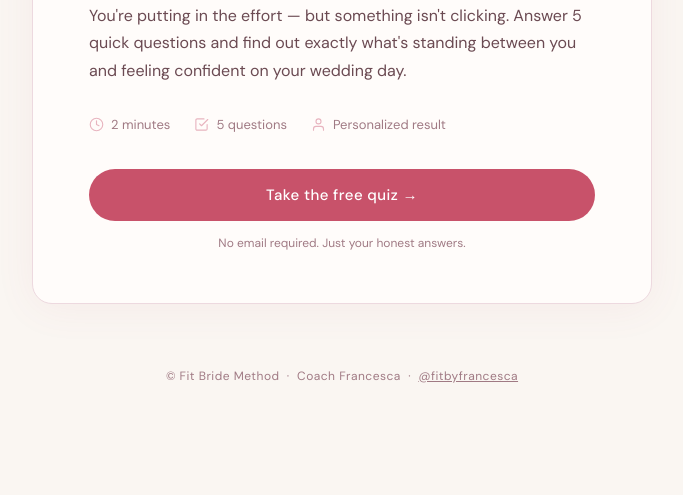
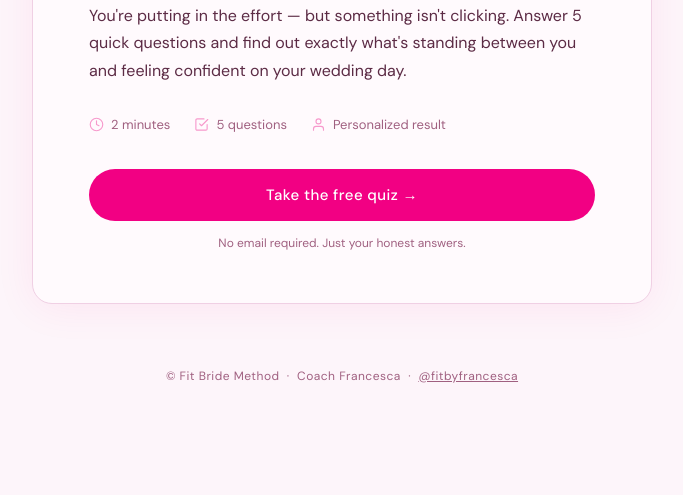
Before and after one commit to fitbridemethod/bridal-quiz, a plain HTML site: page index.html in a window 1280 px wide. Shown: the part 305-800 px from the top of the page, without its empty margins (298-981 px from the left). Drawn offline with nearby package versions, Linux system fonts and the light colour scheme.

Commit message:
Update index.html

```diff
--- a/index.html
+++ b/index.html
@@ -11,15 +11,15 @@
   *, *::before, *::after { box-sizing: border-box; margin: 0; padding: 0; }
 
   :root {
-    --rose:       #C8526A;
-    --rose-light: #F5E6EA;
-    --rose-mid:   #E8B4BF;
-    --cream:      #FAF6F2;
-    --warm-white: #FFFCFA;
-    --text-dark:  #2C1A1F;
-    --text-mid:   #6B4A52;
-    --text-soft:  #A07A84;
-    --border:     #EDD9DF;
+    --rose:       #F20083;
+    --rose-light: #FDE8F3;
+    --rose-mid:   #F799CC;
+    --cream:      #FDF5FA;
+    --warm-white: #FFFAFD;
+    --text-dark:  #1F0A14;
+    --text-mid:   #5C2B45;
+    --text-soft:  #A06080;
+    --border:     #F0D0E4;
     --gold:       #C4974A;
   }
 
@@ -59,7 +59,7 @@
     max-width: 620px;
     width: calc(100% - 32px);
     margin: 48px auto 64px;
-    box-shadow: 0 4px 40px rgba(180, 90, 110, 0.07);
+    box-shadow: 0 4px 40px rgba(242, 0, 131, 0.07);
   }
 
   /* ── INTRO SCREEN ── */
@@ -133,7 +133,7 @@
     text-align: center;
   }
 
-  .btn-start:hover { background: #b34460; transform: translateY(-1px); }
+  .btn-start:hover { background: #c8006c; transform: translateY(-1px); }
   .btn-start:active { transform: translateY(0); }
 
   .intro-disclaimer {
@@ -298,7 +298,7 @@
   }
 
   .btn-next:disabled { opacity: 0.3; cursor: default; transform: none; }
-  .btn-next:hover:not(:disabled) { background: #b34460; transform: translateY(-1px); }
+  .btn-next:hover:not(:disabled) { background: #c8006c; transform: translateY(-1px); }
   .btn-next:active:not(:disabled) { transform: translateY(0); }
 
   /* ── RESULT ── */
@@ -393,7 +393,7 @@
     transition: background 0.2s, transform 0.15s;
   }
 
-  .btn-cta:hover { background: #b34460; transform: translateY(-1px); }
+  .btn-cta:hover { background: #c8006c; transform: translateY(-1px); }
 
   .btn-retake {
     display: block;
@@ -572,21 +572,21 @@ const results = {
   A: {
     eyebrow: "Your blind spot",
     title: "You're working hard — but working against yourself",
-    typeLabel: "Result type: The Hard Worker",
+    typeLabel: "Result type: The High-Achiever Bride",
     body: "You're not the problem. Your strategy is. Eating \"clean\" without tracking macros is like throwing darts in the dark — you can't manage what you don't measure. And HIIT, while great for cardio, is not the most efficient path to the lean, toned look you're after before your wedding. The frustration of putting in real effort and not seeing the scale move is exhausting — and it makes you feel like something is wrong with you. Nothing is wrong with you. You've just been handed the wrong tools.",
     action: "This week, write down everything you eat for 3 days without changing anything. You'll likely discover you're either eating far less than you need (which is stalling your metabolism) or that \"healthy eating\" has some hidden gaps. Awareness is step one — and it changes everything."
   },
   B: {
     eyebrow: "Your blind spot",
     title: "You have the motivation — you just need a roadmap",
-    typeLabel: "Result type: The Lost Girl",
+    typeLabel: "Result type: The Becoming Bride",
     body: "You show up. You try. But walking into the gym without a clear, progressive plan means you're spending energy without direction — and that's demoralizing over time. The gym-timidation is real, and it is not a personal failing. Most women were never taught how to strength train with intention. There's a massive difference between \"working out\" and training toward a specific goal with a plan that builds week over week. You are so much closer than you think — you just need structure.",
     action: "This week, commit to doing the same three exercises, in the same order, twice. That's it. Pick a squat, a hip hinge (like a deadlift), and a push (like a dumbbell press). Write down your weights. Doing it twice shows you what \"consistent and progressive\" actually feels like — and it's less overwhelming than you think."
   },
   C: {
     eyebrow: "Your blind spot",
     title: "You keep waiting for the perfect time — and it's costing you",
-    typeLabel: "Result type: The Almost There",
+    typeLabel: "Result type: The Balancing Bride",
     body: "There's always another trip on the calendar. Another bachelorette, another work event, another \"once things calm down.\" But here's the truth: that's not a discipline problem — that's a plan that isn't flexible enough to survive your real life. When a program is rigid and all-or-nothing, of course life knocks you off track. The brides who feel the most confident on their wedding day didn't wait for a clear calendar. They started with a plan designed to bend — not break — around their actual life.",
     action: "This week, identify the one upcoming event or trip you've been using as a reason to wait. Then ask yourself: what would it look like to make progress anyway — not perfectly, but imperfectly? One workout. One protein-forward meal per day. Progress doesn't pause for life when your plan is built around it."
   }
```
